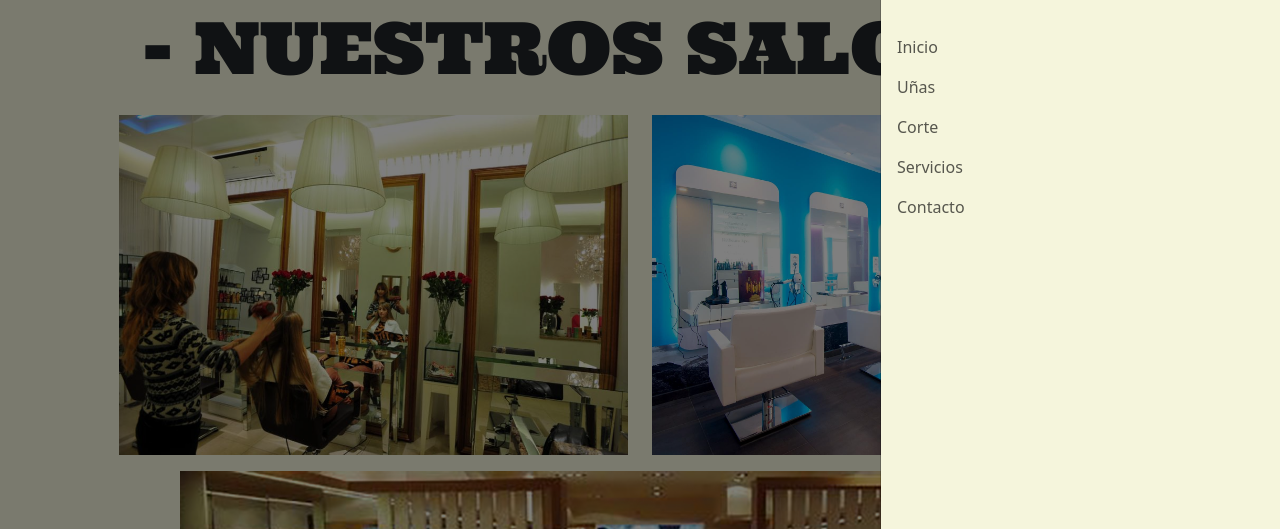
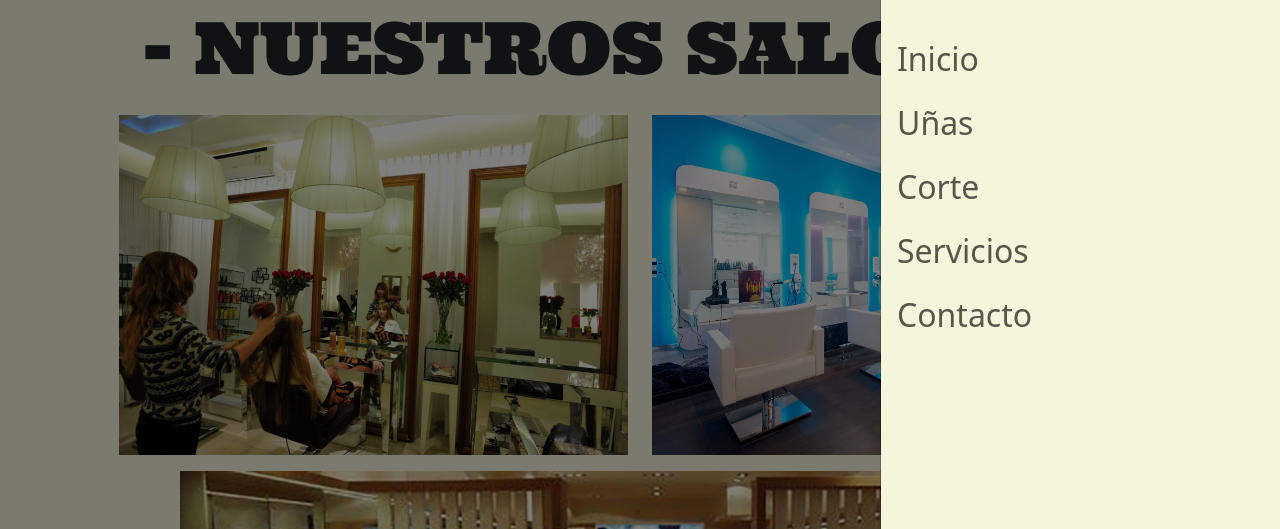
Before and after one commit to sebajuarez420/proyectof, a plain HTML site: page index.html in a window 1280 px wide. Both pictures are taken after a click on the button "Toggle navigation". Shown: the part 271-800 px from the top of the page. Drawn offline with nearby package versions, Linux system fonts and the light colour scheme.

Commit message:
Se termina de arreglar el nav

```diff
--- a/index.html
+++ b/index.html
@@ -32,7 +32,7 @@
                           <button type="button" class="btn-close" data-bs-dismiss="offcanvas" aria-label="Close"></button>
                         </div>
                         <div class="offcanvas-body">
-                          <ul class="navbar-nav justify-content-end flex-grow-1 pe-3">
+                          <ul class="navbar-nav justify-content-end flex-grow-1 pe-3 fs-2">
                             <li class="nav-item">
                               <a class="nav-link" aria-current="page" href="#">Inicio</a>
                             </li>
```
Also changed, not shown: pages/contacto.html (+1 -1 lines), pages/corte.html (+1 -1 lines), pages/servicios.html (+1 -1 lines), pages/unias.html (+1 -1 lines).
